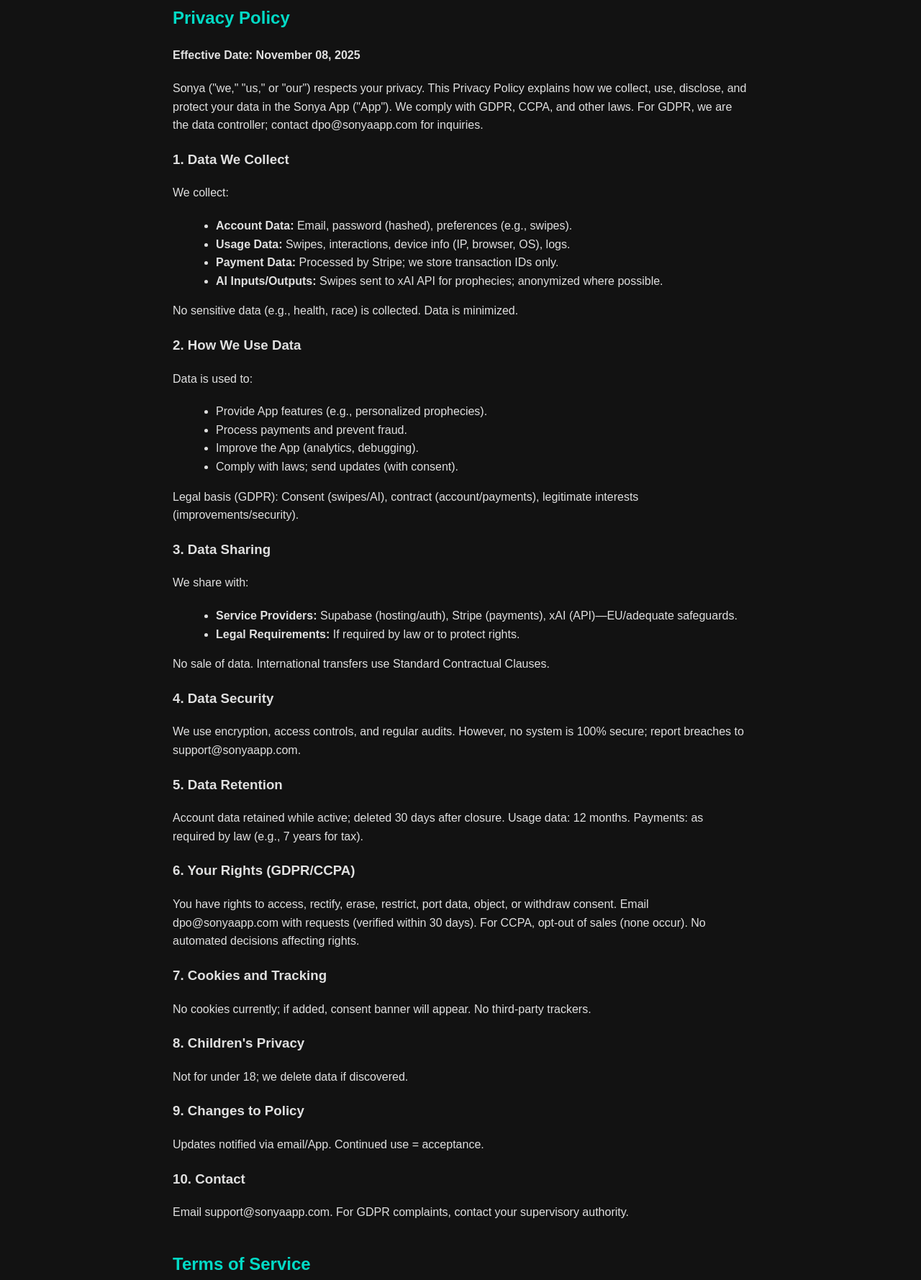
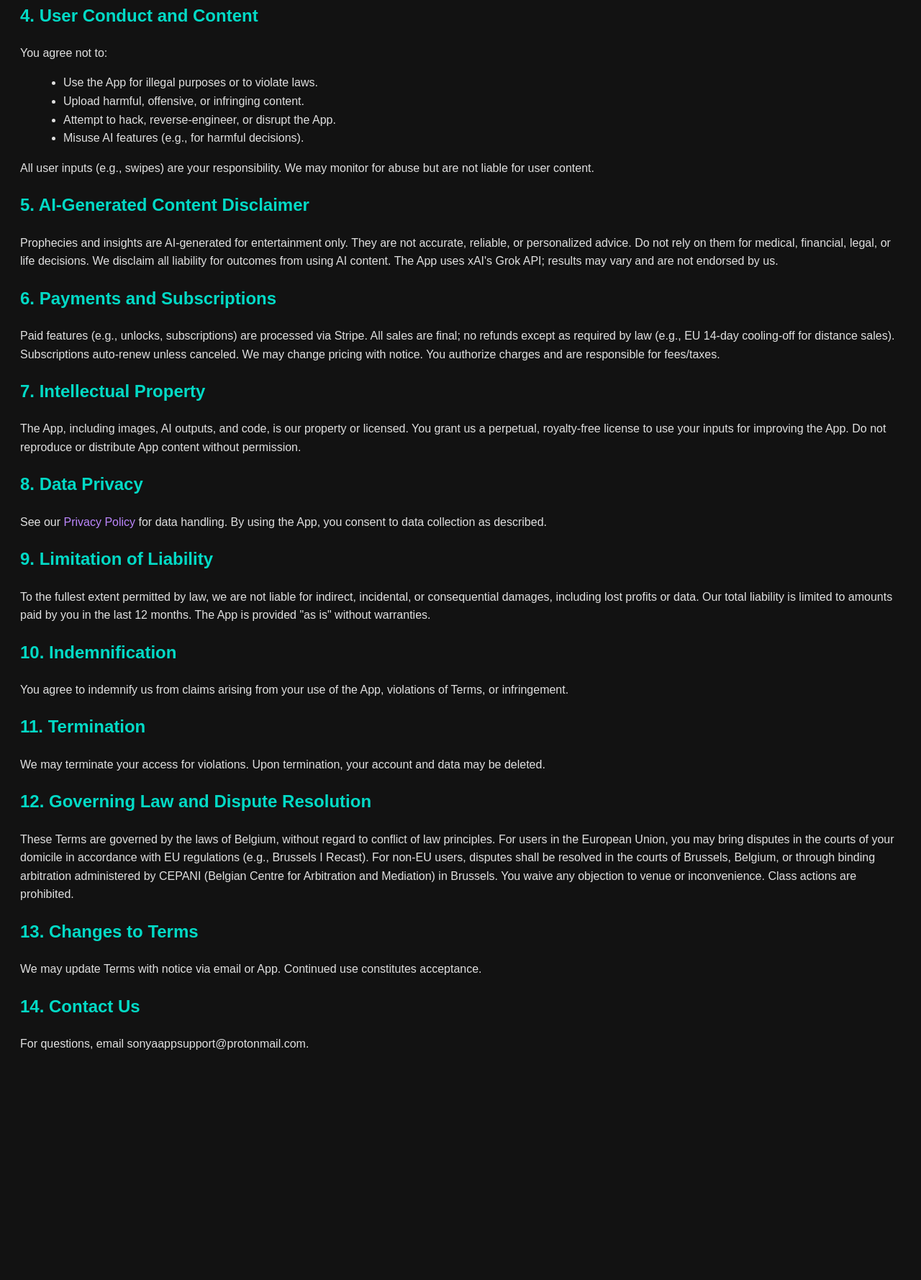
Before and after one commit to landervanpassel-design/Sonya-app-landing-page, a plain HTML site: page Index.html in a window 1280 px wide. Shown: the part 646-2425 px from the top of the page at 72% size. After the commit the page ends 2154 px from the top, so only its background shows below. Drawn offline with Linux system fonts and the light colour scheme.

Commit message:
index.html

```diff
--- a/Index.html
+++ b/Index.html
@@ -2,101 +2,32 @@
 <html lang="en">
 <head>
   <meta charset="UTF-8">
-  <title>Sonya App</title>
+  <meta name="viewport" content="width=device-width, initial-scale=1.0">
+  <title>Terms of Service - Sonya</title>
   <style>
-    body { font-family: 'Poppins', sans-serif; background: #121212; color: #E0E0E0; padding: 20px; line-height: 1.6; text-align: center; }
-    h1 { color: #03DAC6; }
-    p { max-width: 800px; margin: 0 auto 20px; }
+    body { font-family: 'Poppins', sans-serif; background: #121212; color: #E0E0E0; padding: 20px; line-height: 1.6; }
+    h1, h2 { color: #03DAC6; }
     a { color: #BB86FC; text-decoration: none; }
     a:hover { text-decoration: underline; }
-    img { max-width: 100%; height: auto; margin: 10px; }
-    footer { margin-top: 40px; font-size: 0.9rem; color: #A0A0A0; }
-    section { margin-top: 40px; text-align: left; max-width: 800px; margin: 40px auto; }
-    h2 { color: #03DAC6; }
     ul { list-style-type: disc; margin-left: 20px; }
   </style>
 </head>
 <body>
-  <h1>Sonya - AI Prophecy Entertainment App</h1>
-  <p>Sonya is an innovative app offering swipe-based fairy tale and animal interactions with AI-generated prophecies. For entertainment purposes only.</p>
-  <p>Contact: sonyaappsupport@protonmail.com | <a href="#privacy">Privacy Policy</a> | <a href="#terms">Terms of Service</a></p>
-  <p>Download on <a href="https://play.google.com/store/apps/details?id=com.sonya.app">Google Play</a> (coming soon).</p>
-  <!-- App screenshots: Replace with your actual images hosted on Dropbox or Vercel -->
-  <img src="https://www.dropbox.com/scl/fi/your-screenshot1.png?raw=1" alt="App Screenshot 1">
-  <img src="https://www.dropbox.com/scl/fi/your-screenshot2.png?raw=1" alt="App Screenshot 2">
-
-  <section id="privacy">
-    <h2>Privacy Policy</h2>
+  <h1>Terms of Service</h1>
   <p><strong>Effective Date: November 08, 2025</strong></p>
 
-    <p>Sonya ("we," "us," or "our") respects your privacy. This Privacy Policy explains how we collect, use, disclose, and protect your data in the Sonya App ("App"). We comply with GDPR, CCPA, and other laws. For GDPR, we are the data controller; contact dpo@sonyaapp.com for inquiries.</p>
+  <p>Welcome to Sonya ("the App"), operated by Sonya, based in Belgium ("we," "us," or "our"). The App is available worldwide, and we advertise globally. By accessing or using the App, you ("User" or "you") agree to be bound by these Terms of Service ("Terms"). If you do not agree, do not use the App. These Terms comply with Belgian and EU laws, with considerations for international users.</p>
 
-    <h3>1. Data We Collect</h3>
-    <p>We collect:
-    <ul>
-      <li><strong>Account Data:</strong> Email, password (hashed), preferences (e.g., swipes).</li>
-      <li><strong>Usage Data:</strong> Swipes, interactions, device info (IP, browser, OS), logs.</li>
-      <li><strong>Payment Data:</strong> Processed by Stripe; we store transaction IDs only.</li>
-      <li><strong>AI Inputs/Outputs:</strong> Swipes sent to xAI API for prophecies; anonymized where possible.</li>
-    </ul>
-    No sensitive data (e.g., health, race) is collected. Data is minimized.</p>
-
-    <h3>2. How We Use Data</h3>
-    <p>Data is used to:
-    <ul>
-      <li>Provide App features (e.g., personalized prophecies).</li>
-      <li>Process payments and prevent fraud.</li>
-      <li>Improve the App (analytics, debugging).</li>
-      <li>Comply with laws; send updates (with consent).</li>
-    </ul>
-    Legal basis (GDPR): Consent (swipes/AI), contract (account/payments), legitimate interests (improvements/security).</p>
-
-    <h3>3. Data Sharing</h3>
-    <p>We share with:
-    <ul>
-      <li><strong>Service Providers:</strong> Supabase (hosting/auth), Stripe (payments), xAI (API)—EU/adequate safeguards.</li>
-      <li><strong>Legal Requirements:</strong> If required by law or to protect rights.</li>
-    </ul>
-    No sale of data. International transfers use Standard Contractual Clauses.</p>
-
-    <h3>4. Data Security</h3>
-    <p>We use encryption, access controls, and regular audits. However, no system is 100% secure; report breaches to support@sonyaapp.com.</p>
-
-    <h3>5. Data Retention</h3>
-    <p>Account data retained while active; deleted 30 days after closure. Usage data: 12 months. Payments: as required by law (e.g., 7 years for tax).</p>
-
-    <h3>6. Your Rights (GDPR/CCPA)</h3>
-    <p>You have rights to access, rectify, erase, restrict, port data, object, or withdraw consent. Email dpo@sonyaapp.com with requests (verified within 30 days). For CCPA, opt-out of sales (none occur). No automated decisions affecting rights.</p>
-
-    <h3>7. Cookies and Tracking</h3>
-    <p>No cookies currently; if added, consent banner will appear. No third-party trackers.</p>
-
-    <h3>8. Children's Privacy</h3>
-    <p>Not for under 18; we delete data if discovered.</p>
-
-    <h3>9. Changes to Policy</h3>
-    <p>Updates notified via email/App. Continued use = acceptance.</p>
-
-    <h3>10. Contact</h3>
-    <p>Email support@sonyaapp.com. For GDPR complaints, contact your supervisory authority.</p>
-  </section>
-
-  <section id="terms">
-    <h2>Terms of Service</h2>
-    <p><strong>Effective Date: November 08, 2025</strong></p>
-
-    <p>Welcome to Sonya ("the App"), operated by Sonya ("we," "us," or "our"). By accessing or using the App, you ("User" or "you") agree to be bound by these Terms of Service ("Terms"). If you do not agree, do not use the App.</p>
-
-    <h3>1. Description of Service</h3>
+  <h2>1. Description of Service</h2>
   <p>The App is an interactive swiping experience involving fairy tales, animals, and AI-generated "prophecies" for entertainment purposes. Features include user authentication, swiping mechanics, AI insights via xAI's Grok API, and optional paid features (e.g., subscriptions, one-time unlocks). All AI content is fictional and not intended as advice.</p>
 
-    <h3>2. Eligibility</h3>
+  <h2>2. Eligibility</h2>
   <p>You must be at least 18 years old to use the App. By using the App, you represent that you are of legal age and capable of forming a binding contract. We do not knowingly collect data from children under 13 (or 16 in EEA). If we discover such use, we will terminate the account.</p>
 
-    <h3>3. Account Registration and Security</h3>
+  <h2>3. Account Registration and Security</h2>
   <p>To access features, you must create an account with a valid email and password. You are responsible for maintaining confidentiality and all activities under your account. Notify us immediately of unauthorized access. We reserve the right to suspend or terminate accounts for violations.</p>
 
-    <h3>4. User Conduct and Content</h3>
+  <h2>4. User Conduct and Content</h2>
   <p>You agree not to:
   <ul>
     <li>Use the App for illegal purposes or to violate laws.</li>
@@ -106,41 +37,34 @@
   </ul>
   All user inputs (e.g., swipes) are your responsibility. We may monitor for abuse but are not liable for user content.</p>
 
-    <h3>5. AI-Generated Content Disclaimer</h3>
+  <h2>5. AI-Generated Content Disclaimer</h2>
   <p>Prophecies and insights are AI-generated for entertainment only. They are not accurate, reliable, or personalized advice. Do not rely on them for medical, financial, legal, or life decisions. We disclaim all liability for outcomes from using AI content. The App uses xAI's Grok API; results may vary and are not endorsed by us.</p>
 
-    <h3>6. Payments and Subscriptions</h3>
-    <p>Paid features (e.g., unlocks, subscriptions) are processed via Stripe. All sales are final; no refunds except as required by law. Subscriptions auto-renew unless canceled. We may change pricing with notice. You authorize charges and are responsible for fees/taxes.</p>
+  <h2>6. Payments and Subscriptions</h2>
+  <p>Paid features (e.g., unlocks, subscriptions) are processed via Stripe. All sales are final; no refunds except as required by law (e.g., EU 14-day cooling-off for distance sales). Subscriptions auto-renew unless canceled. We may change pricing with notice. You authorize charges and are responsible for fees/taxes.</p>
 
-    <h3>7. Intellectual Property</h3>
+  <h2>7. Intellectual Property</h2>
   <p>The App, including images, AI outputs, and code, is our property or licensed. You grant us a perpetual, royalty-free license to use your inputs for improving the App. Do not reproduce or distribute App content without permission.</p>
 
-    <h3>8. Data Privacy</h3>
-    <p>See our <a href="#privacy">Privacy Policy</a> for data handling. By using the App, you consent to data collection as described.</p>
+  <h2>8. Data Privacy</h2>
+  <p>See our <a href="/privacy.html">Privacy Policy</a> for data handling. By using the App, you consent to data collection as described.</p>
 
-    <h3>9. Limitation of Liability</h3>
+  <h2>9. Limitation of Liability</h2>
   <p>To the fullest extent permitted by law, we are not liable for indirect, incidental, or consequential damages, including lost profits or data. Our total liability is limited to amounts paid by you in the last 12 months. The App is provided "as is" without warranties.</p>
 
-    <h3>10. Indemnification</h3>
+  <h2>10. Indemnification</h2>
   <p>You agree to indemnify us from claims arising from your use of the App, violations of Terms, or infringement.</p>
 
-    <h3>11. Termination</h3>
+  <h2>11. Termination</h2>
   <p>We may terminate your access for violations. Upon termination, your account and data may be deleted.</p>
 
-    <h3>12. Governing Law and Dispute Resolution</h3>
-    <p>These Terms are governed by the laws of Delaware, USA. Disputes shall be resolved through binding arbitration in Delaware, except for small claims.</p>
+  <h2>12. Governing Law and Dispute Resolution</h2>
+  <p>These Terms are governed by the laws of Belgium, without regard to conflict of law principles. For users in the European Union, you may bring disputes in the courts of your domicile in accordance with EU regulations (e.g., Brussels I Recast). For non-EU users, disputes shall be resolved in the courts of Brussels, Belgium, or through binding arbitration administered by CEPANI (Belgian Centre for Arbitration and Mediation) in Brussels. You waive any objection to venue or inconvenience. Class actions are prohibited.</p>
 
-    <h3>13. Changes to Terms</h3>
+  <h2>13. Changes to Terms</h2>
   <p>We may update Terms with notice via email or App. Continued use constitutes acceptance.</p>
 
-    <h3>14. Contact Us</h3>
-    <p>For questions, email support@sonyaapp.com.</p>
-  </section>
-
-  <footer>
-    <p>Operated by: Lander Van Passel<br>
-    Address: Koning Albertstraat 60/3, 3290 Diest, Belgium<br>
-    Ondernemingsnummer: 1030202059</p>
-  </footer>
+  <h2>14. Contact Us</h2>
+  <p>For questions, email sonyaappsupport@protonmail.com.</p>
 </body>
 </html>
```
Lines whose indentation alone changed are shown as unchanged.
